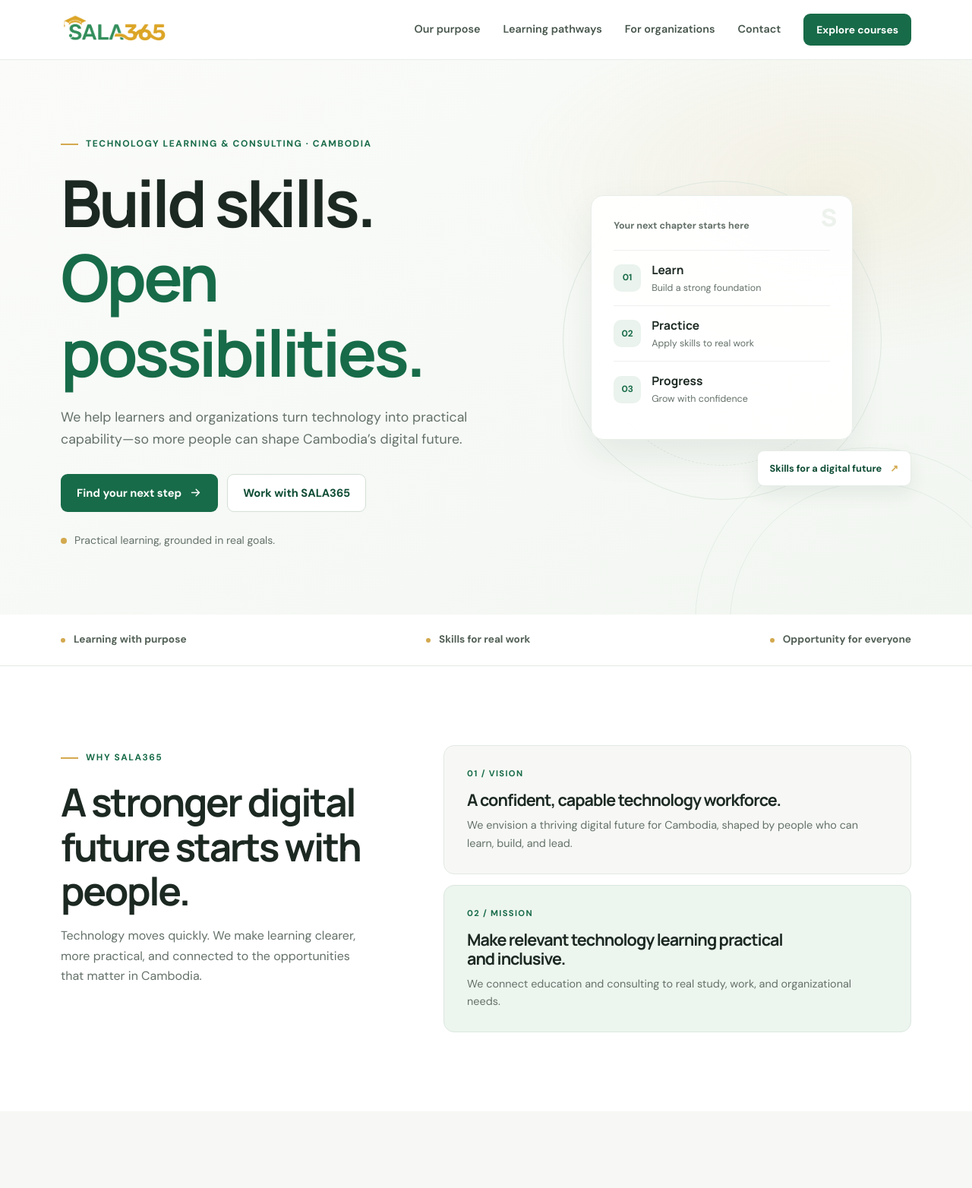
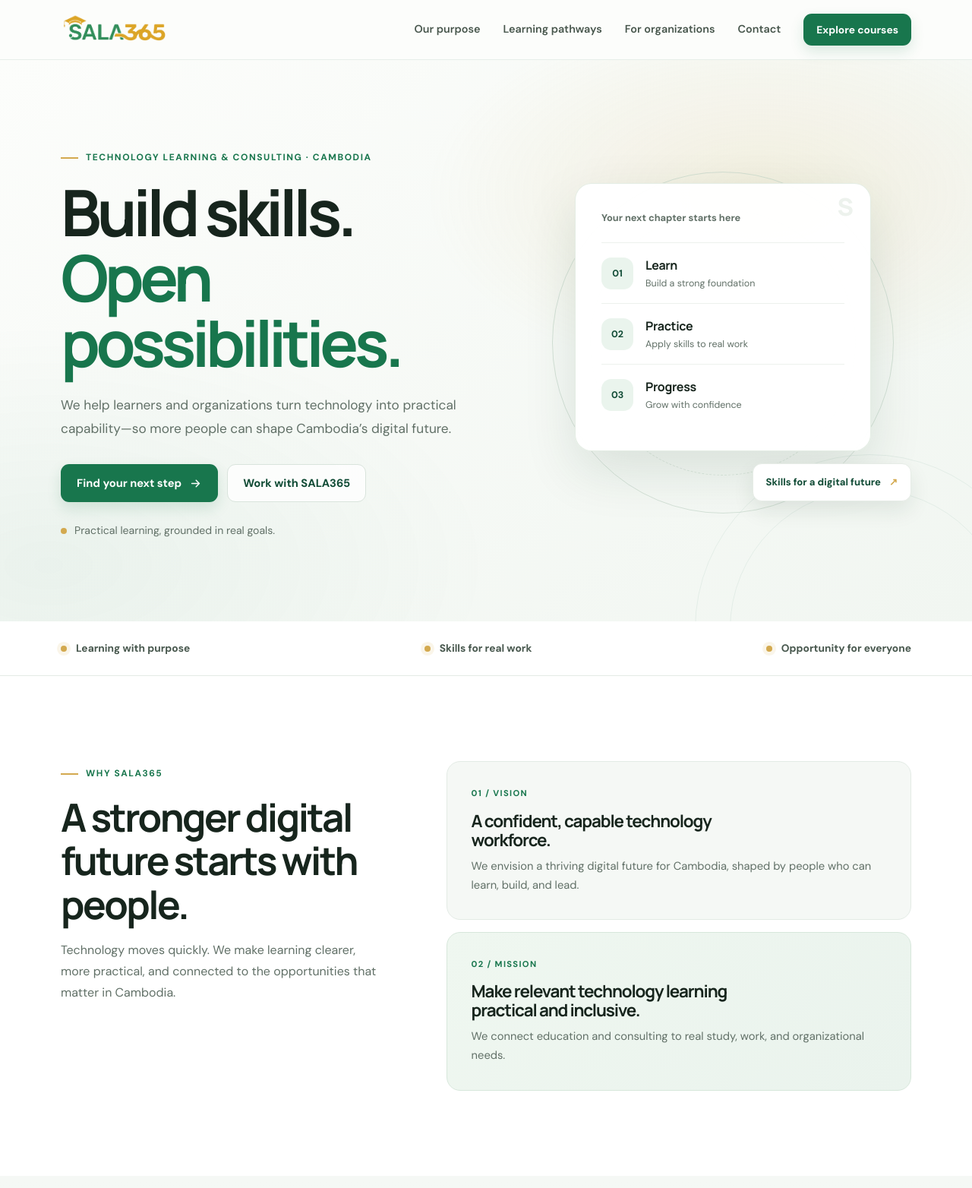
Before and after one commit to chamrong007/sala365, a plain HTML site: page index.html in a window 1280 px wide. Shown: the top 1564 px of the page at 76% size. Drawn offline with Linux system fonts and the light colour scheme.

Commit message:
Polish SALA365 website design
Co-authored-by: copilot-swe-agent[bot] <198982749+Copilot@users.noreply.github.com>

```diff
--- a/style.css
+++ b/style.css
@@ -1,23 +1,24 @@
 :root {
   color-scheme: light;
-  --green: #176b48;
-  --green-dark: #0e4c34;
-  --green-pale: #eaf3ed;
+  --green: #18764d;
+  --green-dark: #104b35;
+  --green-pale: #eaf4ed;
   --gold: #d3a94f;
-  --ink: #1c2922;
-  --muted: #647169;
-  --line: #e2e9e3;
-  --surface: #f7f8f5;
+  --ink: #17251d;
+  --muted: #617067;
+  --line: #e3ebe5;
+  --surface: #f5f8f5;
   --white: #fff;
-  --radius: 18px;
-  --shadow: 0 18px 48px rgba(20, 54, 37, .08);
+  --radius: 20px;
+  --shadow: 0 20px 60px rgba(20, 54, 37, .09);
+  --shadow-hover: 0 24px 60px rgba(20, 54, 37, .13);
 }
 
 *, *::before, *::after { box-sizing: border-box; }
 html { scroll-behavior: smooth; scroll-padding-top: 88px; }
 body {
   margin: 0;
-  background: var(--white);
+  background: #fcfdfb;
   color: var(--ink);
   font-family: "DM Sans", sans-serif;
   line-height: 1.65;
@@ -27,9 +28,9 @@ a { color: inherit; }
 button { font: inherit; }
 img { max-width: 100%; }
 h1, h2, h3, p { margin-top: 0; }
-h1, h2, h3 { font-family: "Manrope", sans-serif; letter-spacing: -.045em; line-height: 1.15; }
+h1, h2, h3 { font-family: "Manrope", sans-serif; letter-spacing: -.05em; line-height: 1.12; }
 .container { width: min(1120px, calc(100% - 48px)); margin-inline: auto; }
-.section { padding: 104px 0; }
+.section { padding: clamp(76px, 9vw, 112px) 0; }
 .eyebrow {
   display: inline-flex;
   align-items: center;
@@ -50,17 +51,18 @@ h1, h2, h3 { font-family: "Manrope", sans-serif; letter-spacing: -.045em; line-h
   gap: 10px;
   padding: 12px 20px;
   border: 1px solid transparent;
-  border-radius: 9px;
+  border-radius: 11px;
   background: var(--green);
   color: var(--white);
   font-size: .92rem;
   font-weight: 700;
   text-decoration: none;
-  transition: background .2s ease, transform .2s ease, border-color .2s ease;
+  box-shadow: 0 8px 18px rgba(24, 118, 77, .15);
+  transition: background .2s ease, transform .2s ease, border-color .2s ease, box-shadow .2s ease;
 }
-.button:hover { transform: translateY(-2px); background: var(--green-dark); }
-.button-secondary { border-color: #d4dfd6; background: var(--white); color: var(--green-dark); }
-.button-secondary:hover { border-color: var(--green); background: var(--green-pale); }
+.button:hover { transform: translateY(-2px); background: var(--green-dark); box-shadow: 0 12px 24px rgba(24, 118, 77, .2); }
+.button-secondary { border-color: #d9e4dc; background: rgba(255, 255, 255, .8); color: var(--green-dark); box-shadow: none; }
+.button-secondary:hover { border-color: var(--green); background: var(--green-pale); box-shadow: none; }
 .button:focus-visible, a:focus-visible, button:focus-visible { outline: 3px solid rgba(211, 169, 79, .8); outline-offset: 3px; }
 .arrow { width: 17px; height: 17px; flex: none; }
 
@@ -68,9 +70,9 @@ h1, h2, h3 { font-family: "Manrope", sans-serif; letter-spacing: -.045em; line-h
   position: sticky;
   z-index: 20;
   top: 0;
-  border-bottom: 1px solid rgba(226, 233, 227, .8);
-  background: rgba(255, 255, 255, .92);
-  backdrop-filter: blur(14px);
+  border-bottom: 1px solid rgba(227, 235, 229, .8);
+  background: rgba(252, 253, 251, .9);
+  backdrop-filter: blur(18px);
 }
 .nav { display: flex; min-height: 78px; align-items: center; justify-content: space-between; gap: 24px; }
 .brand { display: inline-flex; align-items: center; text-decoration: none; }
@@ -96,104 +98,106 @@ h1, h2, h3 { font-family: "Manrope", sans-serif; letter-spacing: -.045em; line-h
 .hero {
   position: relative;
   overflow: hidden;
-  padding: 94px 0 86px;
+  padding: clamp(72px, 9vw, 112px) 0 clamp(76px, 9vw, 108px);
   background:
-    radial-gradient(ellipse at 86% 22%, rgba(211, 169, 79, .11), transparent 28%),
-    linear-gradient(145deg, #fbfcfa 0%, #f2f6f1 100%);
+    radial-gradient(ellipse at 78% 24%, rgba(211, 169, 79, .14), transparent 31%),
+    radial-gradient(ellipse at 5% 90%, rgba(24, 118, 77, .06), transparent 34%),
+    linear-gradient(145deg, #fcfdfb 0%, #f1f6f1 100%);
 }
-.hero-grid { position: relative; z-index: 1; display: grid; align-items: center; gap: 70px; grid-template-columns: 1.05fr .95fr; }
-.hero-copy { max-width: 620px; }
-.hero h1 { margin-bottom: 22px; font-size: clamp(3.2rem, 6.7vw, 5.35rem); }
+.hero-grid { position: relative; z-index: 1; display: grid; align-items: center; gap: clamp(42px, 6vw, 76px); grid-template-columns: 1.05fr .95fr; }
+.hero-copy { max-width: 640px; }
+.hero h1 { max-width: 700px; margin-bottom: 24px; font-size: clamp(3.25rem, 6.6vw, 5.65rem); letter-spacing: -.065em; line-height: 1.02; }
 .hero h1 span { color: var(--green); }
-.hero-description { max-width: 570px; margin-bottom: 30px; color: var(--muted); font-size: 1.11rem; }
+.hero-description { max-width: 570px; margin-bottom: 32px; color: var(--muted); font-size: clamp(1rem, 1.35vw, 1.12rem); line-height: 1.75; }
 .hero-actions { display: flex; flex-wrap: wrap; gap: 12px; }
 .hero-note { display: flex; align-items: center; gap: 10px; margin: 26px 0 0; color: var(--muted); font-size: .88rem; }
 .note-dot { width: 8px; height: 8px; border-radius: 50%; background: var(--gold); }
-.hero-visual { position: relative; display: flex; min-height: 420px; flex-direction: column; align-items: center; justify-content: center; }
-.visual-orbit { position: absolute; aspect-ratio: 1; border: 1px solid #dfe9e1; border-radius: 50%; }
-.orbit-one { width: min(420px, 100%); }
-.orbit-two { width: min(330px, 78%); border-style: dashed; }
+.hero-visual { position: relative; display: flex; min-height: 450px; flex-direction: column; align-items: center; justify-content: center; }
+.visual-orbit { position: absolute; aspect-ratio: 1; border: 1px solid rgba(199, 216, 202, .7); border-radius: 50%; }
+.orbit-one { width: min(450px, 100%); }
+.orbit-two { width: min(350px, 78%); border-style: dashed; opacity: .8; }
 .hero-card {
   position: relative;
   z-index: 1;
-  width: min(345px, 82%);
-  padding: 29px;
-  border: 1px solid #e8eee8;
-  border-radius: 16px;
-  background: rgba(255, 255, 255, .96);
-  box-shadow: var(--shadow);
+  width: min(390px, 88%);
+  padding: clamp(25px, 3vw, 34px);
+  border: 1px solid rgba(225, 235, 226, .9);
+  border-radius: 22px;
+  background: rgba(255, 255, 255, .97);
+  box-shadow: 0 25px 70px rgba(20, 54, 37, .12);
 }
-.card-kicker { display: block; margin-bottom: 22px; color: var(--muted); font-size: .78rem; font-weight: 700; }
-.journey-step { display: flex; align-items: center; gap: 14px; padding: 13px 0; border-top: 1px solid #edf1ed; }
-.journey-step > span { display: grid; width: 36px; height: 36px; flex: none; place-items: center; border-radius: 10px; background: var(--green-pale); color: var(--green); font-size: .74rem; font-weight: 700; }
+.card-kicker { display: block; margin-bottom: 22px; color: var(--muted); font-size: .8rem; font-weight: 700; }
+.journey-step { display: flex; align-items: center; gap: 16px; padding: 16px 0; border-top: 1px solid #edf1ed; }
+.journey-step > span { display: grid; width: 42px; height: 42px; flex: none; place-items: center; border-radius: 13px; background: var(--green-pale); color: var(--green-dark); font-size: .78rem; font-weight: 700; }
 .journey-step strong, .journey-step small { display: block; }
-.journey-step strong { font-family: "Manrope", sans-serif; font-size: .97rem; }
+.journey-step strong { font-family: "Manrope", sans-serif; font-size: 1rem; letter-spacing: -.02em; }
 .journey-step small { color: var(--muted); font-size: .78rem; }
-.card-mark { position: absolute; top: 16px; right: 20px; color: #edf2ed; font-family: "Manrope", sans-serif; font-size: 2rem; font-weight: 800; line-height: .8; }
-.floating-note { position: relative; z-index: 2; align-self: flex-end; margin-top: 14px; padding: 12px 16px; border: 1px solid #e6ece6; border-radius: 9px; background: var(--white); box-shadow: 0 10px 24px rgba(20, 54, 37, .07); color: var(--green-dark); font-size: .8rem; font-weight: 700; }
+.card-mark { position: absolute; top: 18px; right: 22px; color: #edf2ed; font-family: "Manrope", sans-serif; font-size: 2rem; font-weight: 800; line-height: .8; }
+.floating-note { position: relative; z-index: 2; align-self: flex-end; margin-top: 16px; padding: 13px 17px; border: 1px solid #e6ece6; border-radius: 12px; background: var(--white); box-shadow: 0 12px 28px rgba(20, 54, 37, .09); color: var(--green-dark); font-size: .82rem; font-weight: 700; }
 .floating-note span { margin-left: 8px; color: var(--gold); }
 .hero-glow { position: absolute; right: -95px; bottom: -240px; width: 460px; height: 460px; border: 1px solid rgba(23, 107, 72, .07); border-radius: 50%; }
 .hero-glow::before { position: absolute; inset: 45px; border: inherit; border-radius: 50%; content: ""; }
 
-.principles { padding: 22px 0; border-bottom: 1px solid var(--line); background: var(--white); }
-.principles-row { display: flex; justify-content: space-between; gap: 24px; color: #536157; font-size: .85rem; font-weight: 700; }
-.principles-row span { display: flex; align-items: center; gap: 11px; }
-.principles-row span::before { width: 6px; height: 6px; border-radius: 50%; background: var(--gold); content: ""; }
+.principles { padding: 24px 0; border-bottom: 1px solid var(--line); background: var(--white); }
+.principles-row { display: flex; justify-content: space-between; gap: 24px; color: #48584e; font-size: .86rem; font-weight: 700; }
+.principles-row span { display: flex; align-items: center; gap: 12px; }
+.principles-row span::before { width: 8px; height: 8px; border-radius: 50%; background: var(--gold); box-shadow: 0 0 0 5px rgba(211, 169, 79, .12); content: ""; }
 
 .purpose-section { background: var(--white); }
-.purpose-layout { display: grid; align-items: start; gap: 76px; grid-template-columns: .82fr 1.18fr; }
-.section-intro { max-width: 400px; }
-.section-intro h2, .section-heading h2, .organization-copy h2, .contact-panel h2 { margin-bottom: 17px; font-size: clamp(2rem, 4vw, 3.2rem); }
-.section-intro > p:last-child, .section-heading > p:last-child { color: var(--muted); }
-.purpose-cards { display: grid; gap: 14px; }
-.purpose-card { padding: 27px 30px; border: 1px solid var(--line); border-radius: 14px; background: var(--surface); }
-.purpose-card-accent { border-color: #dbe8df; background: #edf5ef; }
+.purpose-layout { display: grid; align-items: start; gap: clamp(40px, 7vw, 82px); grid-template-columns: .82fr 1.18fr; }
+.section-intro { max-width: 420px; }
+.section-intro h2, .section-heading h2, .organization-copy h2, .contact-panel h2 { margin-bottom: 18px; font-size: clamp(2.15rem, 4vw, 3.35rem); }
+.section-intro > p:last-child, .section-heading > p:last-child { color: var(--muted); line-height: 1.75; }
+.purpose-cards { display: grid; gap: 16px; }
+.purpose-card { padding: clamp(25px, 3vw, 32px); border: 1px solid var(--line); border-radius: 18px; background: var(--surface); }
+.purpose-card-accent { border-color: #d7e7db; background: linear-gradient(135deg, #eff7f0, #eaf3ed); }
 .card-index { display: block; margin-bottom: 14px; color: var(--green); font-size: .7rem; font-weight: 700; letter-spacing: .12em; }
-.purpose-card h3 { max-width: 420px; margin-bottom: 9px; font-size: 1.35rem; }
-.purpose-card p { max-width: 540px; margin: 0; color: var(--muted); font-size: .9rem; }
+.purpose-card h3 { max-width: 420px; margin-bottom: 10px; font-size: 1.4rem; }
+.purpose-card p { max-width: 540px; margin: 0; color: var(--muted); font-size: .92rem; line-height: 1.7; }
 
-.pathways-section { background: var(--surface); }
-.section-heading { max-width: 680px; margin: 0 auto 44px; text-align: center; }
+.pathways-section { background: linear-gradient(180deg, #f5f8f5, #f1f6f1); }
+.section-heading { max-width: 700px; margin: 0 auto 48px; text-align: center; }
 .section-heading > p:last-child { margin-bottom: 0; }
-.pathway-grid { display: grid; gap: 15px; grid-template-columns: repeat(4, 1fr); }
-.pathway-card { position: relative; min-height: 250px; padding: 25px; border: 1px solid var(--line); border-radius: 14px; background: var(--white); transition: transform .2s ease, box-shadow .2s ease, border-color .2s ease; }
-.pathway-card:hover { transform: translateY(-4px); border-color: #cbdccf; box-shadow: var(--shadow); }
+.pathway-grid { display: grid; gap: 18px; grid-template-columns: repeat(4, 1fr); }
+.pathway-card { position: relative; min-height: 260px; padding: 27px; border: 1px solid rgba(222, 232, 224, .95); border-radius: 18px; background: rgba(255, 255, 255, .92); transition: transform .2s ease, box-shadow .2s ease, border-color .2s ease; }
+.pathway-card:hover { transform: translateY(-4px); border-color: #cbdccf; box-shadow: var(--shadow-hover); }
 .pathway-number { position: absolute; top: 23px; right: 23px; color: #a4b0a7; font-size: .72rem; font-weight: 700; }
-.pathway-icon { display: grid; width: 45px; height: 45px; margin-bottom: 25px; place-items: center; border-radius: 12px; background: var(--green-pale); color: var(--green); }
+.pathway-icon { display: grid; width: 48px; height: 48px; margin-bottom: 26px; place-items: center; border-radius: 14px; background: var(--green-pale); color: var(--green); }
 .pathway-icon svg { width: 23px; height: 23px; }
-.pathway-card h3 { margin-bottom: 10px; font-size: 1.13rem; }
-.pathway-card p { margin: 0; color: var(--muted); font-size: .86rem; }
-.pathway-note { margin: 22px 0 0; color: var(--muted); font-size: .82rem; text-align: center; }
+.pathway-card h3 { margin-bottom: 11px; font-size: 1.15rem; }
+.pathway-card p { margin: 0; color: var(--muted); font-size: .88rem; line-height: 1.7; }
+.pathway-note { margin: 24px 0 0; color: var(--muted); font-size: .84rem; text-align: center; }
 
 .courses-section { background: var(--white); }
 .section-heading-row { display: flex; max-width: none; align-items: end; justify-content: space-between; gap: 40px; text-align: left; }
 .section-heading-row > div { max-width: 570px; }
 .section-heading-row h2 { margin-bottom: 0; font-size: clamp(2rem, 4vw, 3.1rem); }
 .section-heading-row > p { max-width: 360px; margin: 0 0 5px; }
-.course-grid { display: grid; gap: 16px; grid-template-columns: repeat(3, 1fr); }
-.course-card { display: flex; min-height: 260px; flex-direction: column; padding: 27px; border: 1px solid var(--line); border-radius: 14px; background: var(--white); }
-.course-label { display: inline-flex; align-self: flex-start; margin-bottom: 21px; padding: 5px 9px; border-radius: 99px; background: var(--green-pale); color: var(--green-dark); font-size: .7rem; font-weight: 700; }
+.course-grid { display: grid; gap: 18px; grid-template-columns: repeat(3, 1fr); }
+.course-card { display: flex; min-height: 280px; flex-direction: column; padding: 29px; border: 1px solid var(--line); border-radius: 18px; background: var(--white); box-shadow: 0 8px 26px rgba(20, 54, 37, .035); transition: transform .2s ease, box-shadow .2s ease, border-color .2s ease; }
+.course-card:hover { transform: translateY(-3px); border-color: #cfdfd2; box-shadow: var(--shadow); }
+.course-label { display: inline-flex; align-self: flex-start; margin-bottom: 21px; padding: 6px 10px; border-radius: 99px; background: var(--green-pale); color: var(--green-dark); font-size: .7rem; font-weight: 700; }
 .course-card h3 { margin-bottom: 10px; font-size: 1.22rem; }
-.course-card p { margin-bottom: 22px; color: var(--muted); font-size: .88rem; }
+.course-card p { margin-bottom: 24px; color: var(--muted); font-size: .9rem; line-height: 1.7; }
 .course-actions { display: grid; justify-items: start; gap: 12px; margin-top: auto; }
 .course-card .button { min-height: 42px; padding: 9px 14px; font-size: .84rem; }
 .text-link { display: inline-flex; align-items: center; gap: 8px; color: var(--green); font-size: .84rem; font-weight: 700; text-decoration: none; }
 .text-link:hover { color: var(--green-dark); }
 .text-link span { font-size: 1.15rem; transition: transform .2s ease; }
 .text-link:hover span { transform: translateX(3px); }
-.course-cta { display: flex; align-items: center; justify-content: center; gap: 18px; margin-top: 27px; padding: 20px; border-radius: 12px; background: var(--surface); }
+.course-cta { display: flex; align-items: center; justify-content: center; gap: 18px; margin-top: 30px; padding: 22px; border: 1px solid var(--line); border-radius: 15px; background: var(--surface); }
 .course-cta p { margin: 0; color: var(--muted); font-size: .9rem; }
 .course-cta .button { min-height: 42px; padding: 9px 15px; font-size: .84rem; }
 .course-disclaimer { margin: 12px 0 0; color: var(--muted); font-size: .75rem; text-align: center; }
 
 .organizations-section { padding-top: 10px; }
-.organization-panel { display: grid; overflow: hidden; grid-template-columns: 1fr .85fr; border-radius: 18px; background: #f1f5f1; }
+.organization-panel { display: grid; overflow: hidden; grid-template-columns: 1fr .85fr; border: 1px solid #e6ede7; border-radius: 22px; background: #f1f5f1; box-shadow: var(--shadow); }
 .organization-copy { padding: clamp(32px, 6vw, 66px); }
 .organization-copy > p:not(.eyebrow) { max-width: 520px; margin-bottom: 23px; color: var(--muted); }
 .organization-list { display: grid; gap: 12px; margin: 0 0 28px; padding: 0; list-style: none; }
 .organization-list li { display: flex; align-items: center; gap: 11px; font-size: .88rem; font-weight: 600; }
 .organization-list li span { display: grid; width: 22px; height: 22px; flex: none; place-items: center; border-radius: 50%; background: #dfeee3; color: var(--green); font-size: .73rem; font-weight: 700; }
-.organization-art { position: relative; display: flex; min-height: 460px; align-items: center; justify-content: center; overflow: hidden; background: linear-gradient(145deg, #1d7350, #104b35); color: var(--white); }
+.organization-art { position: relative; display: flex; min-height: 460px; align-items: center; justify-content: center; overflow: hidden; background: radial-gradient(circle at 75% 20%, rgba(211, 169, 79, .2), transparent 28%), linear-gradient(145deg, #1c7951, #104b35); color: var(--white); }
 .art-caption, .art-coordinate { position: absolute; z-index: 1; font-size: .68rem; font-weight: 700; letter-spacing: .12em; text-transform: uppercase; }
 .art-caption { top: 31px; left: 32px; opacity: .76; }
 .art-coordinate { right: 30px; bottom: 28px; opacity: .72; }
@@ -204,7 +208,7 @@ h1, h2, h3 { font-family: "Manrope", sans-serif; letter-spacing: -.045em; line-h
 .art-word span { color: #e7bd60; }
 
 .contact-section { padding-top: 10px; }
-.contact-panel { position: relative; display: flex; align-items: center; justify-content: space-between; gap: 34px; overflow: hidden; padding: clamp(34px, 6vw, 65px); border-radius: 18px; background: var(--green-dark); color: var(--white); }
+.contact-panel { position: relative; display: flex; align-items: center; justify-content: space-between; gap: 34px; overflow: hidden; padding: clamp(34px, 6vw, 68px); border: 1px solid rgba(255, 255, 255, .08); border-radius: 22px; background: radial-gradient(ellipse at 85% 10%, rgba(211, 169, 79, .18), transparent 38%), linear-gradient(135deg, #14583e, #0d422f); box-shadow: 0 24px 60px rgba(14, 76, 52, .18); color: var(--white); }
 .contact-panel .eyebrow { color: #e1be6a; }
 .contact-panel h2 { max-width: 610px; margin-bottom: 13px; font-size: clamp(2rem, 4vw, 3rem); }
 .contact-panel > div:first-child > p:last-child { max-width: 570px; margin: 0; color: rgba(255, 255, 255, .75); }
@@ -213,12 +217,12 @@ h1, h2, h3 { font-family: "Manrope", sans-serif; letter-spacing: -.045em; line-h
 .button-light:hover { background: #eaf3ed; color: var(--green-dark); }
 .contact-email { color: rgba(255, 255, 255, .78); font-size: .84rem; text-decoration: none; }
 .contact-email:hover { color: var(--white); text-decoration: underline; text-underline-offset: 3px; }
-.contact-decoration { position: absolute; right: 24%; bottom: -125px; color: rgba(255, 255, 255, .04); font-family: "Manrope", sans-serif; font-size: 24rem; font-weight: 800; line-height: 1; }
+.contact-decoration { position: absolute; right: 25%; bottom: -125px; color: rgba(255, 255, 255, .045); font-family: "Manrope", sans-serif; font-size: 21rem; font-weight: 800; line-height: 1; }
 
-.site-footer { padding: 30px 0; border-top: 1px solid var(--line); }
+.site-footer { padding: 34px 0; border-top: 1px solid var(--line); background: #fcfdfb; }
 .footer-row { display: flex; align-items: center; justify-content: space-between; gap: 22px; }
 .footer-brand img { width: 122px; }
-.footer-note { margin: 0; color: var(--muted); font-size: .78rem; }
+.footer-note { margin: 0; color: var(--muted); font-size: .8rem; }
 .footer-links { display: flex; gap: 18px; }
 .footer-links a { color: var(--muted); font-size: .8rem; text-decoration: none; }
 .footer-links a:hover { color: var(--green); }
@@ -241,7 +245,7 @@ h1, h2, h3 { font-family: "Manrope", sans-serif; letter-spacing: -.045em; line-h
   .nav-links.is-open { display: flex; flex-direction: column; }
   .nav-links a:not(.button) { padding: 12px 4px; border-bottom: 1px solid #f0f3f0; }
   .nav-links .nav-cta { align-self: flex-start; margin-top: 14px; }
-  .hero-grid { gap: 35px; grid-template-columns: 1fr  .9fr; }
+  .hero-grid { gap: 35px; grid-template-columns: 1fr .9fr; }
   .hero h1 { font-size: clamp(3rem, 6vw, 4.5rem); }
   .purpose-layout { gap: 40px; grid-template-columns: .8fr 1.2fr; }
   .pathway-grid { grid-template-columns: repeat(2, 1fr); }
@@ -249,14 +253,20 @@ h1, h2, h3 { font-family: "Manrope", sans-serif; letter-spacing: -.045em; line-h
   .footer-row { flex-wrap: wrap; }
 }
 
+@media (max-width: 800px) {
+  .hero-grid { grid-template-columns: 1fr; }
+  .hero-copy { max-width: 700px; }
+  .hero-visual { min-height: 390px; }
+}
+
 @media (max-width: 680px) {
   html { scroll-padding-top: 72px; }
   .container { width: min(100% - 36px, 560px); }
   .section { padding: 72px 0; }
   .brand img { width: 128px; }
-  .hero { padding: 62px 0 48px; }
+  .hero { padding: 58px 0 48px; }
   .hero-grid { gap: 25px; grid-template-columns: 1fr; }
-  .hero h1 { font-size: clamp(3rem, 13vw, 4.4rem); }
+  .hero h1 { font-size: clamp(2.85rem, 12.5vw, 4.2rem); }
   .hero-description { font-size: 1rem; }
   .hero-visual { min-height: 350px; }
   .principles-row { align-items: flex-start; flex-direction: column; gap: 10px; font-size: .81rem; }
@@ -273,9 +283,9 @@ h1, h2, h3 { font-family: "Manrope", sans-serif; letter-spacing: -.045em; line-h
   .organization-panel { grid-template-columns: 1fr; }
   .organization-copy { padding: 32px 25px 38px; }
   .organization-art { min-height: 330px; }
-  .contact-panel { align-items: flex-start; flex-direction: column; }
+  .contact-panel { align-items: flex-start; flex-direction: column; padding: 32px 25px; }
   .contact-actions { gap: 11px; }
-  .contact-decoration { right: -30px; bottom: -75px; font-size: 17rem; }
+  .contact-decoration { right: -30px; bottom: -75px; font-size: 15rem; }
   .footer-row { align-items: flex-start; flex-direction: column; gap: 15px; }
   .footer-links { gap: 15px; }
 }
--- a/sw.js
+++ b/sw.js
@@ -1,11 +1,11 @@
 // This is the service worker file.
 // It's responsible for caching the site's assets so it can work offline.
 
-const CACHE_NAME = 'sala365-cache-v6';
+const CACHE_NAME = 'sala365-cache-v7';
 const urlsToCache = [
   '/',
   '/index.html',
-  '/style.css?v=6',
+  '/style.css?v=8',
   '/script.js?v=6',
   '/logo.png'
 ];
```
Also changed, not shown: index.html (+1 -1 lines).
